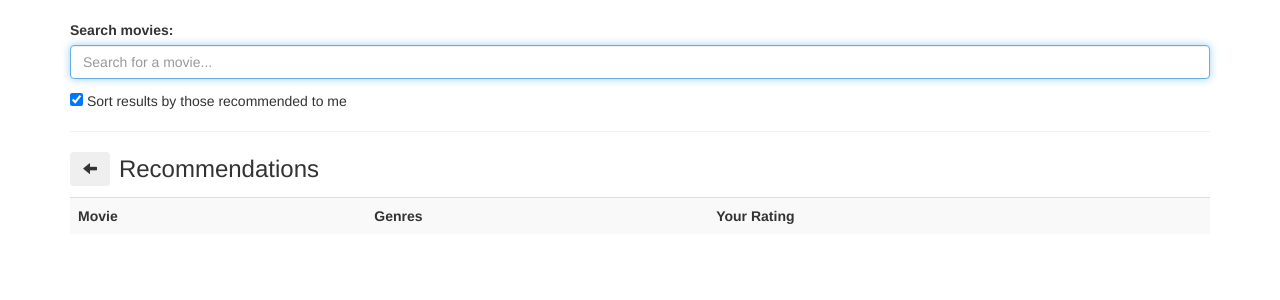
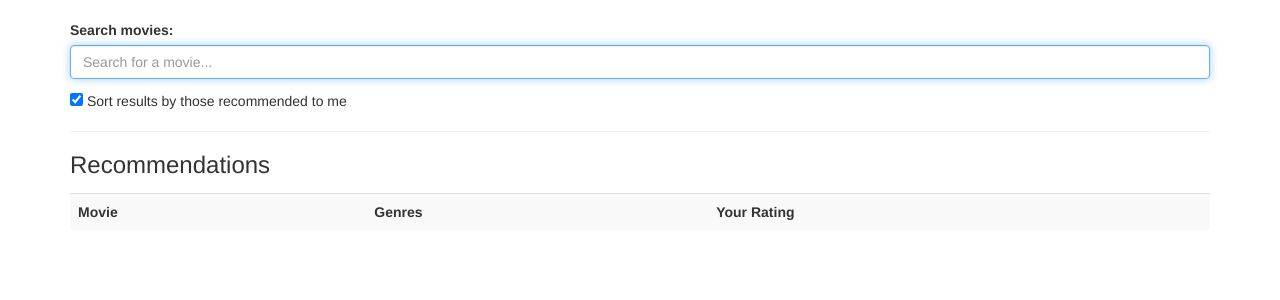
Before and after one commit to hollyroberts/uni-web-recommendations, a Flask app: page / in a window 1280 px wide. Shown: the part 52-352 px from the top of the page. Run offline with Flask 2, Linux system fonts and the light colour scheme; the visitor is signed in with stand-in values (Sample User, id 1); lists and menus that the app fills with data are empty; parts of the project's set-up code (start-up, migrations or seed data) failed here and were passed over; some libraries are stand-ins or nearby versions.

Commit message:
Swap header on search

```diff
--- a/static/scripts.js
+++ b/static/scripts.js
@@ -18,6 +18,12 @@ function searchMovie() {
         // Get DOM elements
         let status = $("#results-status")[0];
         let table = $("#results-table");
+        let recHeader = $("#page-header-recommend")[0];
+        let searchHeader = $("#page-header-search")[0];
+
+        // Update header and button
+        recHeader.hidden = true;
+        searchHeader.hidden = false;
 
         // Update status
         if (data.length === 0) {
--- a/templates/index.html
+++ b/templates/index.html
@@ -18,10 +18,15 @@
 
     <hr>
 
-    <div id="page-header" style="vertical-align: center;">
-        <button type="button" class="btn btn-light"><span class="glyphicon glyphicon-arrow-left"></span></button>
-        <h3 id="results-title" style="display: inline-block; vertical-align: -4px; margin-top: 0; margin-left: 5px;">
-            Recommendations</h3>
+    <div id="page-header-recommend">
+        <h3>Recommendations</h3>
+    </div>
+
+    <div hidden id="page-header-search" style="vertical-align: center;">
+        <button hidden id="results-return" type="button" class="btn btn-light">
+            <span hidden class="glyphicon glyphicon-arrow-left"></span>
+        </button>
+        <h3 id="results-title" style="display: inline-block; vertical-align: -4px; margin-top: 0; margin-left: 5px;">Search Results</h3>
     </div>
 
     <div id="results-container" style="padding-top: 5px">
```
